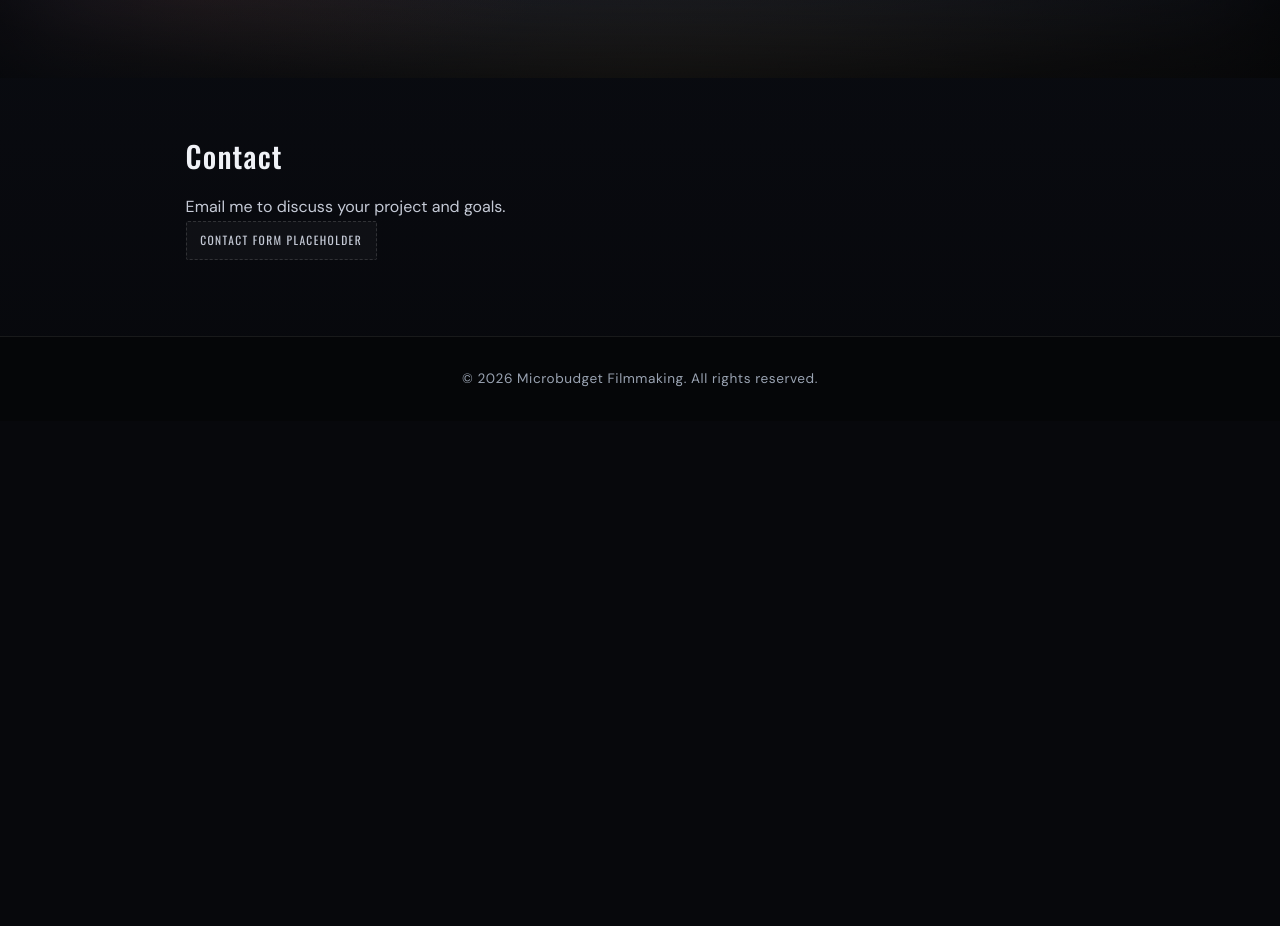
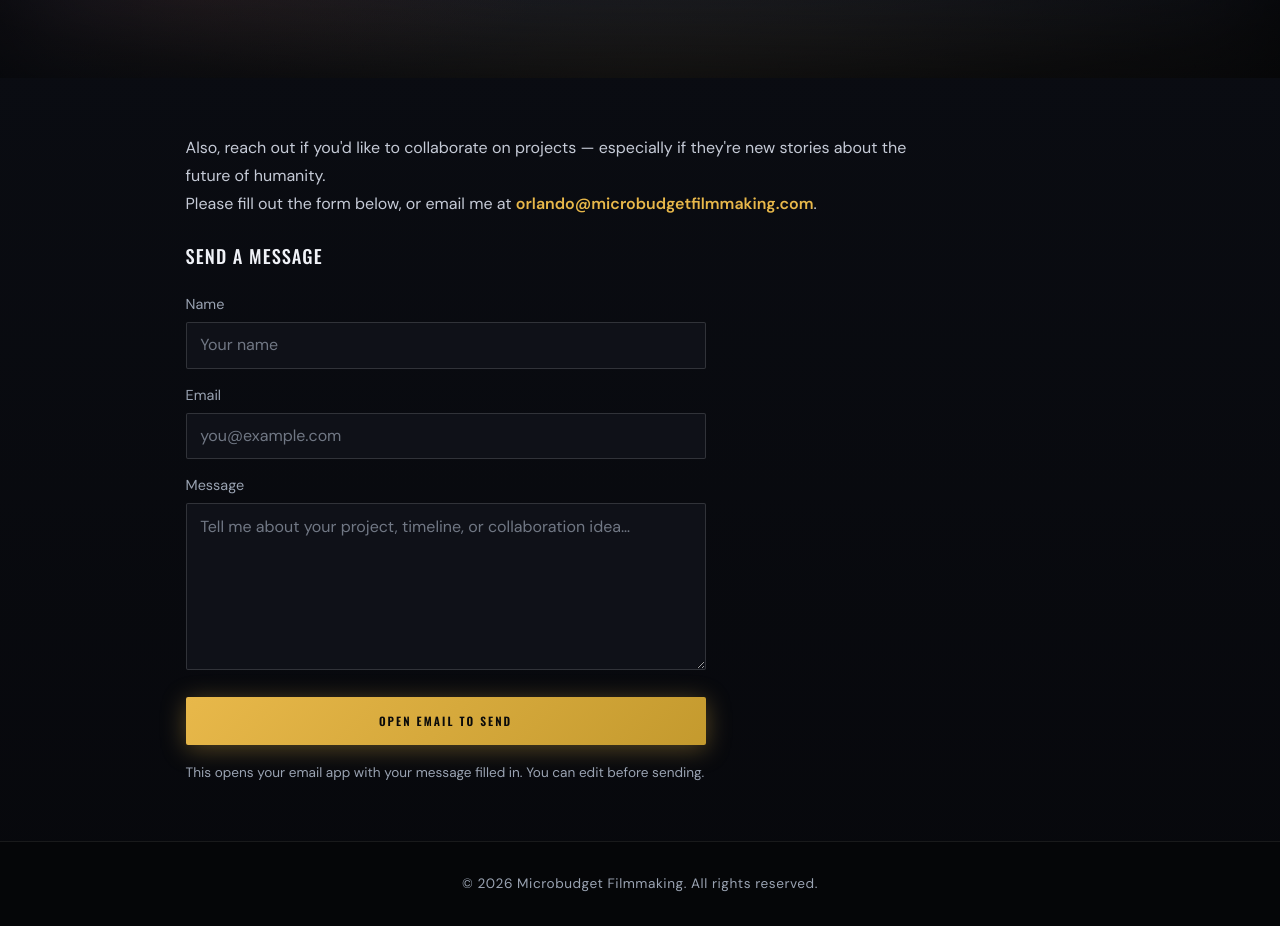
Before and after one commit to orlandott/microbudgetfilmmaking, a Next.js app in the folder nextjs-site/: page /contact in a window 1280 px wide. Shown: the part 520-1446 px from the top of the page. Before the commit the page ends 941 px from the top, so only its background shows below. Built offline with nearby package versions, Linux system fonts and the light colour scheme.

Commit message:
contact page copy, email link, and mailto contact form
Made-with: Cursor

```diff
--- a/nextjs-site/src/app/contact/page.tsx
+++ b/nextjs-site/src/app/contact/page.tsx
@@ -1,12 +1,27 @@
+import ContactForm from "@/components/ContactForm";
 import SiteShell from "@/components/SiteShell";
 
 export default function ContactPage() {
   return (
-    <SiteShell heroTitle="Contact" heroSubtitle="Let's discuss your project and goals.">
+    <SiteShell
+      heroTitle="Contact"
+      heroSubtitle="Let me know how I can help you make your film."
+    >
       <section className="container">
-        <h2>Contact</h2>
-        <p>Email me to discuss your project and goals.</p>
-        <p className="image-placeholder">Contact Form Placeholder</p>
+        <p>
+          Also, reach out if you&apos;d like to collaborate on projects — especially if they&apos;re
+          new stories about the future of humanity.
+        </p>
+        <p>
+          Please fill out the form below, or email me at{" "}
+          <a className="contact-email-link" href="mailto:orlando@microbudgetfilmmaking.com">
+            orlando@microbudgetfilmmaking.com
+          </a>
+          .
+        </p>
+
+        <h3>Send a message</h3>
+        <ContactForm />
       </section>
     </SiteShell>
   );
--- a/nextjs-site/src/app/globals.css
+++ b/nextjs-site/src/app/globals.css
@@ -456,6 +456,69 @@ body {
   cursor: pointer;
 }
 
+.contact-form {
+  max-width: 520px;
+  margin-top: 1.5rem;
+}
+
+.contact-form label {
+  display: block;
+  margin-bottom: 0.4rem;
+  color: var(--font-muted);
+  font-size: 0.9rem;
+}
+
+.contact-form input,
+.contact-form textarea {
+  width: 100%;
+  min-height: 46px;
+  border: 1px solid var(--line-strong);
+  background: var(--bg-elevated);
+  color: var(--font-heading);
+  padding: 0.65rem 0.85rem;
+  margin-bottom: 1rem;
+  border-radius: 2px;
+  font-family: inherit;
+  font-size: 1rem;
+  resize: vertical;
+}
+
+.contact-form textarea {
+  min-height: 140px;
+  line-height: 1.5;
+}
+
+.contact-form input::placeholder,
+.contact-form textarea::placeholder {
+  color: var(--font-muted);
+  opacity: 0.7;
+}
+
+.contact-form-submit {
+  margin-top: 0.25rem;
+  width: 100%;
+  text-align: center;
+  border: 0;
+  cursor: pointer;
+}
+
+.contact-form-note {
+  margin-top: 1rem !important;
+  font-size: 0.85rem !important;
+  color: var(--font-muted) !important;
+  max-width: 100% !important;
+}
+
+.contact-email-link {
+  color: var(--accent);
+  font-weight: 600;
+  word-break: break-all;
+}
+
+.contact-email-link:hover {
+  color: #f0d078;
+}
+
 .service-list {
   margin-top: 1.25rem;
   display: grid;
--- /dev/null
+++ b/nextjs-site/src/components/ContactForm.tsx
@@ -0,0 +1,63 @@
+"use client";
+
+import type { FormEvent } from "react";
+
+const CONTACT_EMAIL = "orlando@microbudgetfilmmaking.com";
+
+export default function ContactForm() {
+  function handleSubmit(e: FormEvent<HTMLFormElement>) {
+    e.preventDefault();
+    const form = e.currentTarget;
+    const fd = new FormData(form);
+    const name = String(fd.get("name") ?? "").trim();
+    const email = String(fd.get("email") ?? "").trim();
+    const message = String(fd.get("message") ?? "").trim();
+
+    const body = [
+      name && `Name: ${name}`,
+      email && `Email: ${email}`,
+      "",
+      message || "(No message entered)",
+    ]
+      .filter(Boolean)
+      .join("\n");
+
+    const mailto = `mailto:${CONTACT_EMAIL}?${new URLSearchParams({
+      subject: "Microbudget Filmmaking — contact form",
+      body,
+    }).toString()}`;
+
+    window.location.href = mailto;
+  }
+
+  return (
+    <form className="contact-form" onSubmit={handleSubmit}>
+      <label htmlFor="contact-name">Name</label>
+      <input id="contact-name" name="name" type="text" autoComplete="name" placeholder="Your name" />
+
+      <label htmlFor="contact-email">Email</label>
+      <input
+        id="contact-email"
+        name="email"
+        type="email"
+        autoComplete="email"
+        placeholder="you@example.com"
+      />
+
+      <label htmlFor="contact-message">Message</label>
+      <textarea
+        id="contact-message"
+        name="message"
+        rows={6}
+        placeholder="Tell me about your project, timeline, or collaboration idea…"
+      />
+
+      <button type="submit" className="cta-button contact-form-submit">
+        Open email to send
+      </button>
+      <p className="contact-form-note">
+        This opens your email app with your message filled in. You can edit before sending.
+      </p>
+    </form>
+  );
+}
```
